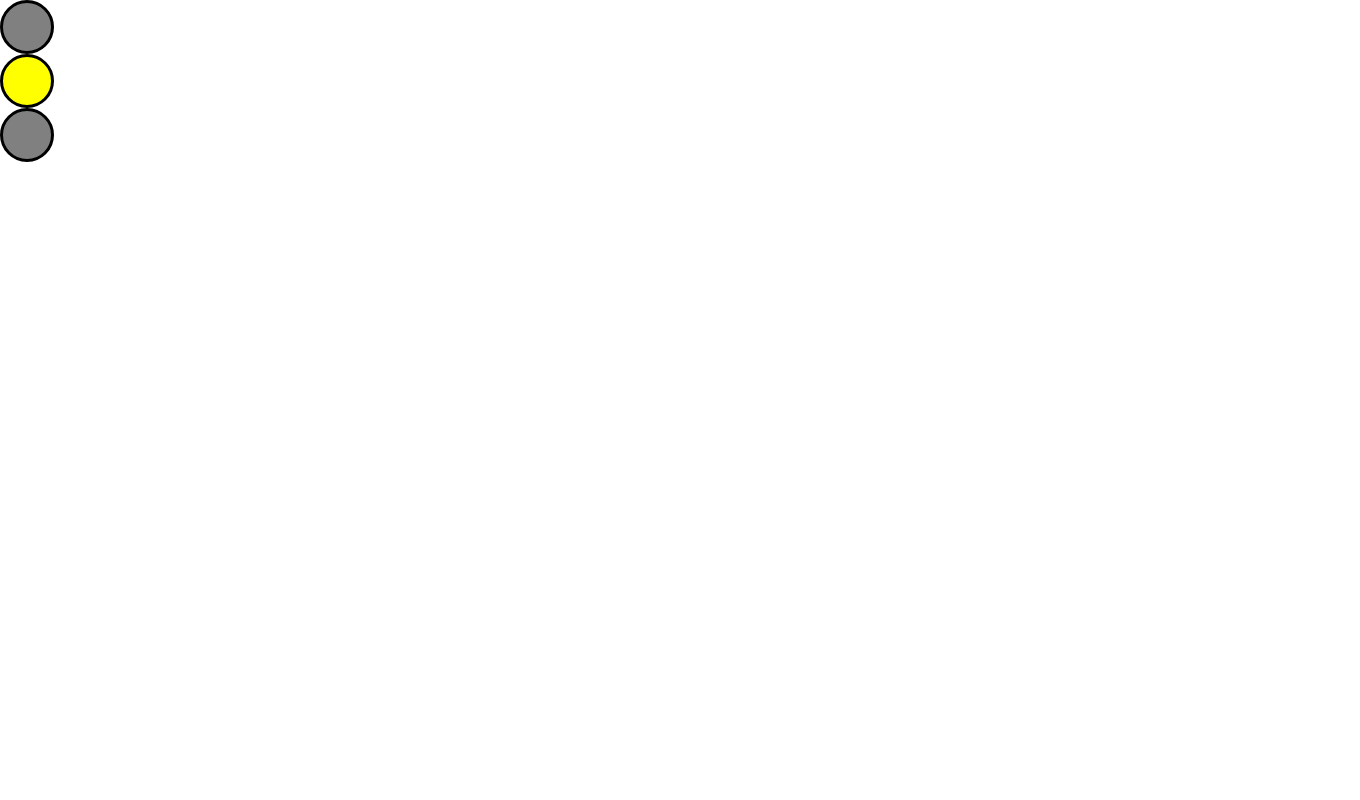
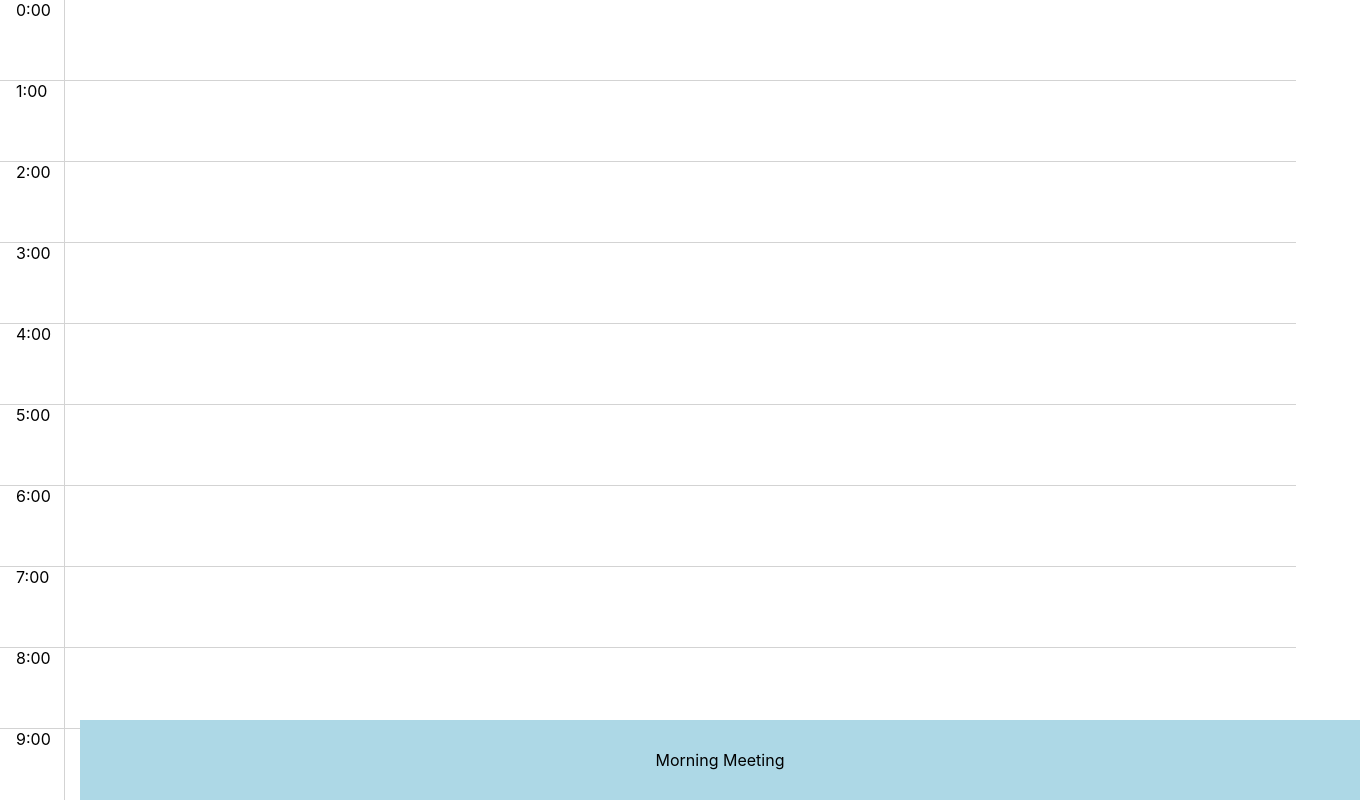
Before and after one commit to bhavyaajainn/Frontend-Interview_Preparation, a React (Create React App) app in the folder machine-coding/: page / in a window 1280 px wide. Shown: the top 800 px of the page, 1360 px wide, since content can reach past the window. Built offline with nearby package versions, Linux system fonts and the light colour scheme.

Commit message:
ReactCalendar

```diff
--- a/machine-coding/src/App.js
+++ b/machine-coding/src/App.js
@@ -1,9 +1,10 @@
+import DayView from "./components/ReactCalendar/DayView";
 import ReactFileExplorer from "./components/ReactFileExplorer2/ReactFileExplorer";
 import ReactNestedComponents from "./components/ReactNestedComments/ReactNestedComponents";
 import ReactTrafficLights from "./components/ReactTrafficLights/ReactTrafficLights";
 
 function App() {
-  return <ReactTrafficLights />;
+  return <DayView />;
 }
 
 export default App;
--- /dev/null
+++ b/machine-coding/src/components/ReactCalendar/DayTimeSlots.js
@@ -0,0 +1,21 @@
+import React from "react";
+import "./ReactCalendar.css";
+
+const DayTimeSlots = () => {
+  const slots = Array.from({ length: 24 }, (_, index) => {
+    return index;
+  });
+  return (
+    <>
+      {slots.map((slot) => {
+        return (
+          <div key={slot} className="slot">
+            {slot}:00
+          </div>
+        );
+      })}
+    </>
+  );
+};
+
+export default DayTimeSlots;
--- /dev/null
+++ b/machine-coding/src/components/ReactCalendar/DayView.js
@@ -0,0 +1,17 @@
+import React from "react";
+import DayTimeSlots from "./DayTimeSlots";
+import "./ReactCalendar.css";
+import events from "./eventsdata.json";
+import Events from "./Events";
+
+const DayView = () => {
+  return (
+    <div className="calendar">
+      <div className="line"></div>
+      <DayTimeSlots />
+      <Events events={events} />
+    </div>
+  );
+};
+
+export default DayView;
--- /dev/null
+++ b/machine-coding/src/components/ReactCalendar/Events.jsx
@@ -0,0 +1,25 @@
+import React from 'react'
+
+const Events = ({events}) => {
+  return (
+    <>
+    {events.map((event)=>{
+        const startHour= event.start.split(":")[0];
+        const startMinute = event.start.split(":")[1];
+        const endHour= event.end.split(":")[0];
+        const endMinute= event.end.split(":")[1];
+        const top= startHour*5 + (startMinute/60)*5;
+        const height= (endHour-startHour)*5+((endMinute-startMinute)/60)*5
+        return(
+            <div className='event' style={{
+                top: `${top}rem`, height: `${height}rem`
+            }}>
+              {event.title}
+            </div>
+        )
+    })}
+    </>
+  )
+}
+
+export default Events
--- /dev/null
+++ b/machine-coding/src/components/ReactCalendar/ReactCalendar.css
@@ -0,0 +1,28 @@
+.slot {
+  width: 100%;
+  height: 5rem;
+  border-bottom: 1px solid lightgray;
+  padding-left: 1rem;
+}
+
+.calendar {
+  position: relative;
+}
+
+.line {
+  position: absolute;
+  left: 4rem;
+  width: 1px;
+  height: 100%;
+  background-color: lightgray;
+}
+
+.event {
+  position: absolute;
+  width: 100%;
+  background-color: lightblue;
+  left: 5rem;
+  display: flex;
+  align-items: center;
+  justify-content: center;
+}
--- /dev/null
+++ b/machine-coding/src/components/ReactCalendar/eventsdata.json
@@ -0,0 +1,39 @@
+[
+  {
+    "id": 1,
+    "title": "Morning Meeting",
+    "start": "09:00:00",
+    "end": "10:00:00"
+  },
+  {
+    "id": 2,
+    "title": "Lunch Break",
+    "start": "12:00:00",
+    "end": "13:00:00"
+  },
+
+  {
+    "id": 4,
+    "title": "Team Sync",
+    "start": "10:30:00",
+    "end": "11:30:00"
+  },
+  {
+    "id": 5,
+    "title": "Client Call",
+    "start": "14:00:00",
+    "end": "15:00:00"
+  },
+  {
+    "id": 6,
+    "title": "Evening Review",
+    "start": "16:00:00",
+    "end": "17:00:00"
+  },
+  {
+    "id": 8,
+    "title": "Code Review",
+    "start": "10:45:00",
+    "end": "11:15:00"
+  }
+]
```
